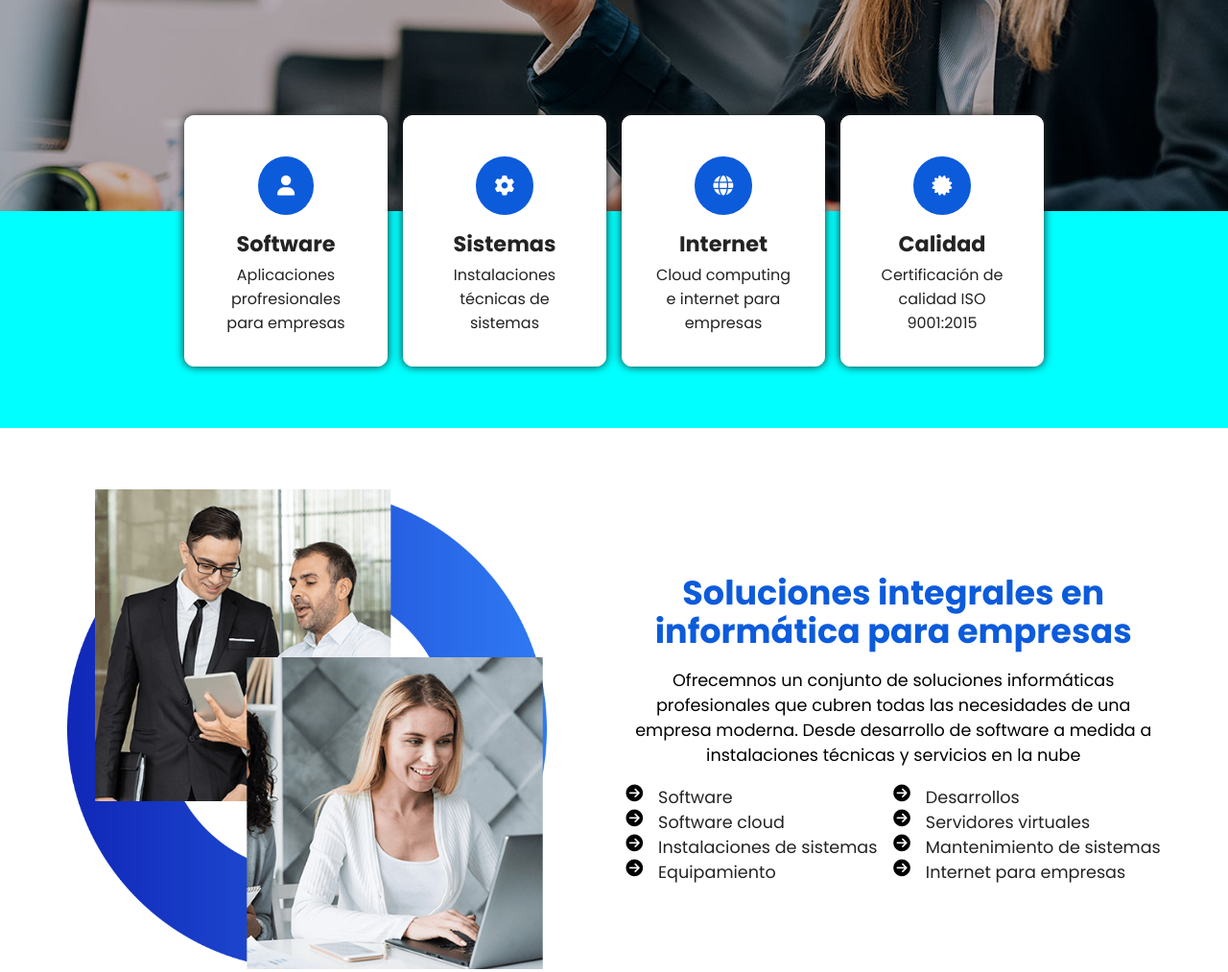
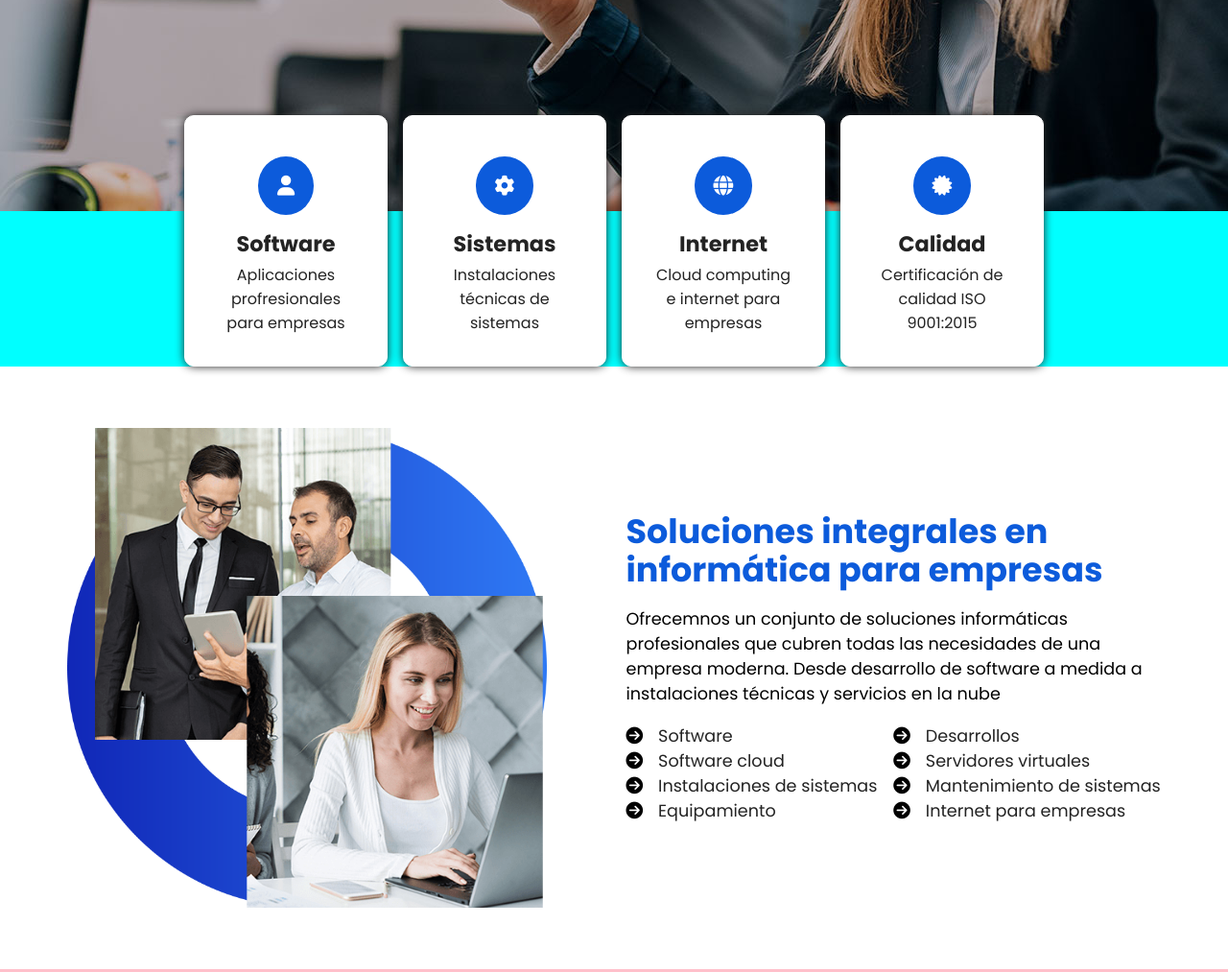
Before and after one commit to Ariora-Soul/querry-flex, a plain HTML site: page index.html in a window 1280 px wide. Shown: the part 680-1693 px from the top of the page at 96% size. Drawn offline with Linux system fonts and the light colour scheme.

Commit message:
Added some fixes

```diff
--- a/css.css
+++ b/css.css
@@ -597,4 +597,14 @@ li.solution-list > a:hover {
   p.solution-description {
     font-size: 1.1rem;
   }
+  .solution-title, .solution-description {
+    text-align: left;
+  }
+  li.solution-list {
+    align-items: center;
+  }
+
+  #skills-querry {
+    padding-bottom: 0%;
 }
+}
```
